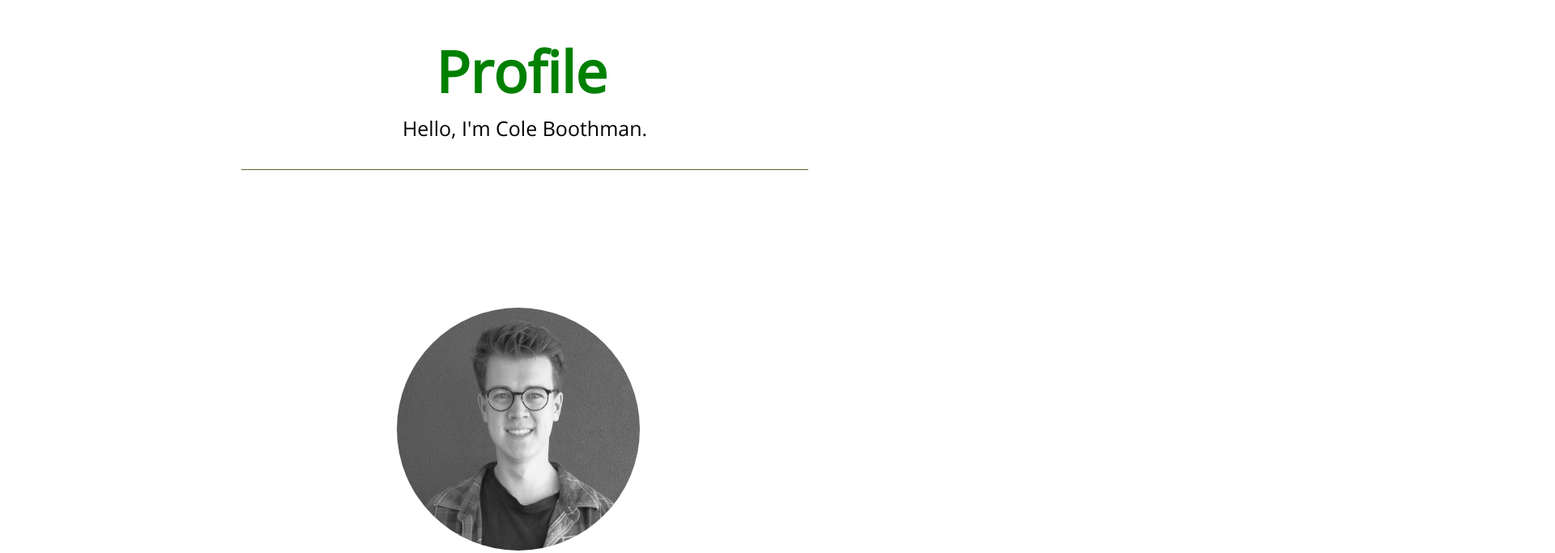
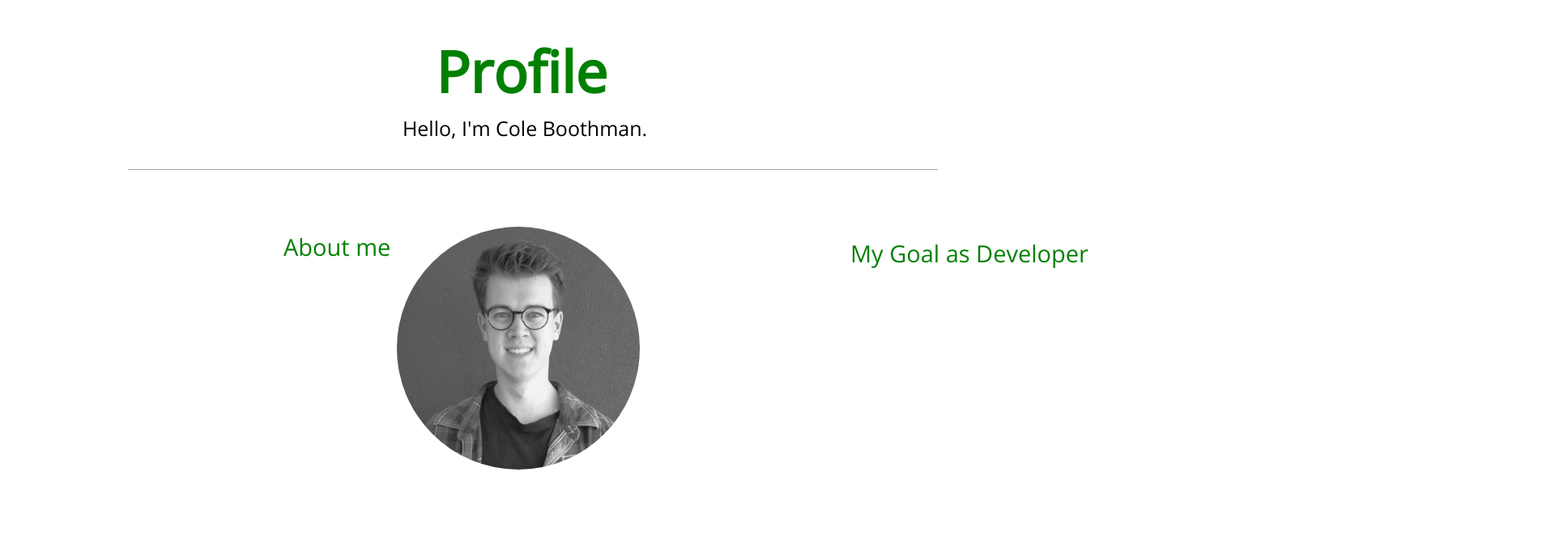
Before and after one commit to coleboothman/website, a plain HTML site: page index.html in a window 1280 px wide. Shown: the part 820-1503 px from the top of the page at 81% size, 1920 px wide, since content can reach past the window. Drawn offline with nearby package versions, Linux system fonts and the light colour scheme.

Commit message:
updated second page

```diff
--- a/css/master.css
+++ b/css/master.css
@@ -73,18 +73,20 @@ html,body {
 	width: 350px;
 	font-size: 25px;
 	left: -17px;
+	font-weight: normal;
+
+
 }
 
 .hello::after {
 	content:'';
 	height:1px;
-	width: 700px;
+	width: 1000px;
 	position:absolute;
-	background-color: #556B2F;
-	left: -175px;
+	background-color: #A9A9A9;
+	left: -315px;
 	bottom: -35px;
 }
-
 
 
 .mail_button {
@@ -97,8 +99,6 @@ html,body {
 	background-color: (0,50,0,0.25);
 	padding: 2px;
 	border-radius: 5%;
-
-
 }
 
 .profile_pic {
@@ -107,12 +107,24 @@ html,body {
 	width: 300px;
 	margin: 0px auto;
 	border-radius: 50%;
-	bottom: -200px;
+	bottom: -150px;
 
 	z-index: -1;
+}
+
+.about_me {
+	font-family: "Open Sans", sans-serif;
+	top: -575px;
+	position: relative;
+	left: 350px;
+}
 
 
-
+.my_goals {
+	font-family: "Open Sans", sans-serif;
+	top: -635px;
+	left: 1050px;
+	position: relative;
 }
 
 .second_background {
@@ -121,8 +133,6 @@ html,body {
 	color: 006400;
 	background-color: (0,0,0,0.25);
 }
-
-
 
 
 .content {
--- a/index.html
+++ b/index.html
@@ -45,12 +45,14 @@
 			<div class = "hello">
 				<p style ="text-align:center;"> Hello, I'm Cole Boothman.</p>
 			</div>
+		</div>
 
-			<h3> I am a third year Computer Science student studying at the UVic in Victoria, Canada. </h3>
-			<p> I enjoy developing and designing. This website is for you to learn more about me </p>
-			<p> I am a competent developing in CSS, Java, C++ and Python. </p>
-			<p> 'Happiness can be found in the darkest of times, if one only remembers to turn on the light. - Dumbeldore' </p>
+		<div class = "about_me" style = "font-size: 29px">
+			<p> <span style = 'color: green'> About me </span> </p>
+		</div>
 
+		<div class ="my_goals" style = "font-size: 29px">
+			<p> <span style= 'color: green'> My Goal as Developer </span> </p>
 		</div>
 
 		<div class = "buttons" style = "font-size: 40px">
```
